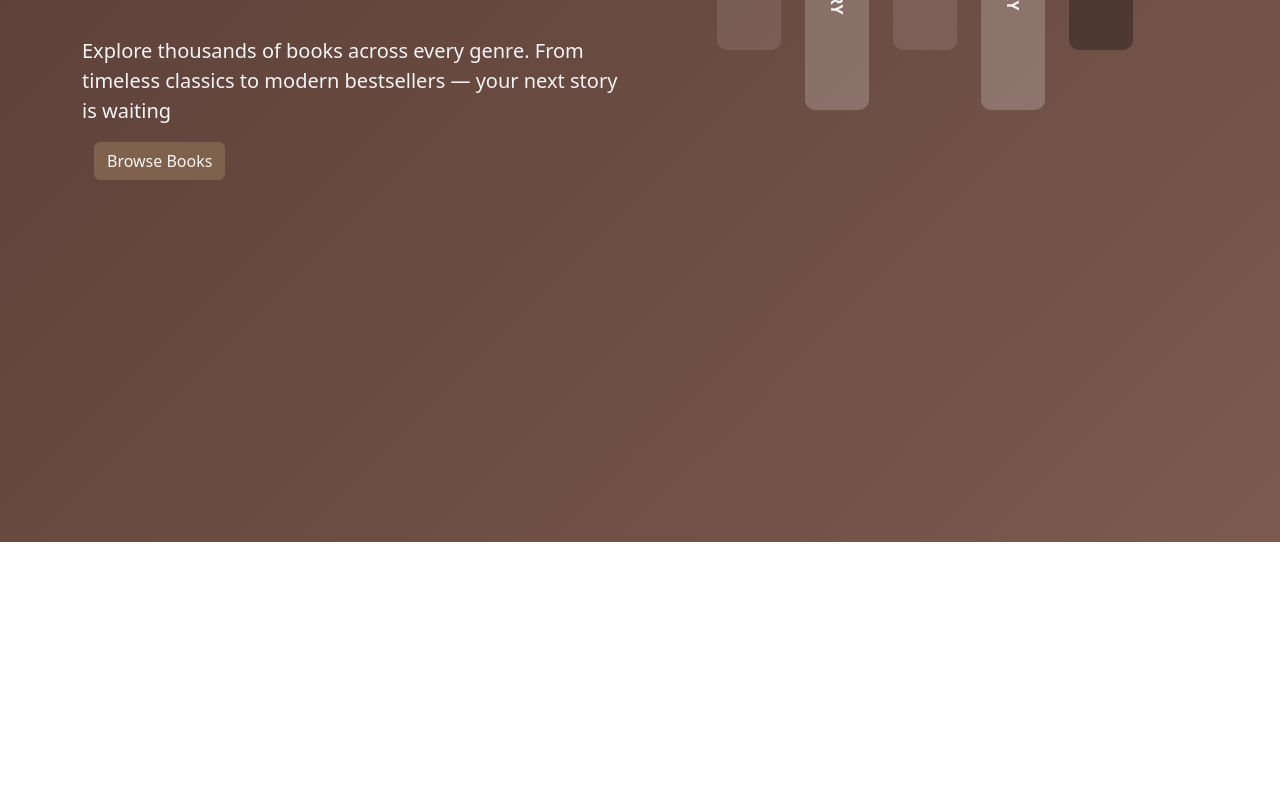
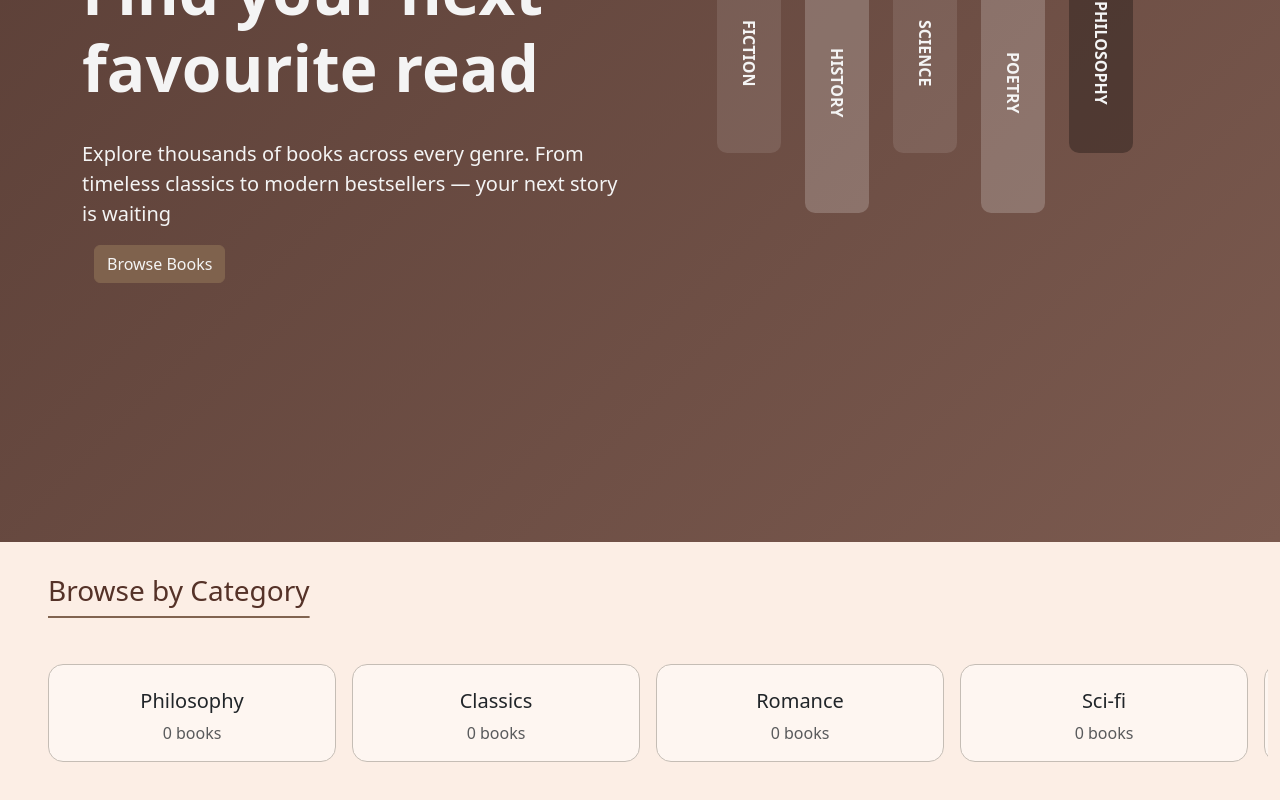
Before and after one commit to naghamalrjoub/full-stack-bookstore, a React app in the folder frontend/: page / in a window 1280 px wide. Shown: the part 314-1114 px from the top of the page. Before the commit the page ends 856 px from the top, so only its background shows below. Built offline with nearby package versions, Linux system fonts and the light colour scheme; the HTML template or start-up script is replaced by a standard one.

Commit message:
categories section in home page

```diff
--- a/frontend/src/App.css
+++ b/frontend/src/App.css
@@ -1,3 +1,7 @@
+body {
+    background-color: rgb(252, 238, 229);
+}
+
 #mainNav {
     background-color: rgb(85, 50, 40);
 }
@@ -24,7 +28,6 @@
 .heroSection {
     min-height: 100vh;
     background: linear-gradient(135deg, #5a3e36, #7b5a4f);
-    padding: 60px 0;
 }
 
 .heroSection * {
@@ -53,3 +56,42 @@
 .category-box.dark {
     background: rgba(0,0,0,0.3);
 }
+
+.categoriesHome {
+    background-color: rgb(252, 238, 229);
+}
+
+.category-scroll {
+    overflow-x: auto;
+}
+
+.category-scroll::-webkit-scrollbar {
+    display: none;
+}
+
+.category-card {
+    min-width: 200px;
+    flex: 0 0 auto;
+    border-radius: 15px;
+    background-color: rgb(254, 246, 241);
+    border: 1px solid #c5bdb5;
+}
+
+.category-card {
+    cursor: pointer;
+    transition: all 0.3s ease;
+}
+
+.category-card:hover {
+    transform: translateY(-5px);
+}
+
+@media (max-width: 992px) {
+    .heroRight {
+        margin-top: 25px;
+    }
+
+    .heroSection {
+        padding: 0;
+    }
+}
--- /dev/null
+++ b/frontend/src/components/Categories.jsx
@@ -0,0 +1,28 @@
+import React from 'react'
+import Category from './Category'
+import { Link } from 'react-router-dom'
+
+const Categories = () => {
+  return (
+    <div className='container-fluid categoriesHome mt-2 pt-4 ps-5 pb-5'>
+        <h3 className='browse-by-category' style={{color: "rgb(85, 50, 40)", textDecoration:"underline rgb(129, 100, 80)", textUnderlineOffset:"15px"}}>
+            Browse by Category
+        </h3>
+        <div className="category-scroll d-flex gap-3 d-flex justify-content-cente0r mt-5 pt-2">
+            <Category title={"Philosophy"} count={0}></Category>
+            <Category title={"Classics"} count={0}></Category>
+            <Category title={"Romance"} count={0}></Category>
+            <Category title={"Sci-fi"} count={0}></Category>
+            <Category title={"History"} count={0}></Category>
+            <Category title={"Fiction"} count={0}></Category>
+            <Link to={"/categories"} className="card category-card" style={{width: "18rem"}}>
+                    <div className="card-body d-flex align-items-center justify-content-center">
+                        <h5 className="card-title mt-2">view more</h5>
+                    </div>
+            </Link>
+        </div>
+    </div>
+  )
+}
+
+export default Categories
--- /dev/null
+++ b/frontend/src/components/Category.jsx
@@ -0,0 +1,21 @@
+import React from 'react'
+import { Link } from 'react-router-dom'
+
+const Category = ({title, count}) => {
+  return (
+    <div>
+        <Link to={`/categories/${title}`} style={{textDecoration: "none"}}>
+            <div className="card category-card text-center" style={{width: "18rem"}}>
+                    <div className="card-body">
+                        <h5 className="card-title mt-2">{title}</h5>
+                        <p className="card-text text-muted">{count} books</p>
+                    </div>
+            </div>
+        </Link>
+    </div>
+
+
+  )
+}
+
+export default Category
--- a/frontend/src/components/HeroSection.jsx
+++ b/frontend/src/components/HeroSection.jsx
@@ -3,10 +3,10 @@ import { Link } from 'react-router-dom'
 
 const HeroSection = () => {
   return (
-    <div className='heroSection d-flex align-content-center'>
-        <div className="container mt-5">
+    <div className='heroSection d-flex'>
+        <div className="container mb-5 align-content-center">
             <div className="row">
-                <div className="col-lg-6 d-flex flex-column">
+                <div className="col-lg-6 d-flex flex-column heroLeft">
                     <h1 className='display-3 fw-bold'>
                         Find your next<br/>favourite read
                     </h1>
@@ -17,12 +17,12 @@ const HeroSection = () => {
                         <Link to="/Books" className='btn btn-outline-primary navButton'>Browse Books</Link>
                     </div>
                 </div>
-                <div className="col-lg-6 d-flex justify-content-center gap-4">
+                <div className="col-lg-6 d-flex justify-content-center gap-4 heroRight">
                     <div className="category-box">FICTION</div>
                     <div className="category-box tall">HISTORY</div>
                     <div className="category-box">SCIENCE</div>
                     <div className="category-box tall">POETRY</div>
-                    <div className="category-box dark">TRAVEL</div>
+                    <div className="category-box dark">PHILOSOPHY</div>
                 </div>
             </div>
         </div>
--- a/frontend/src/pages/Home.jsx
+++ b/frontend/src/pages/Home.jsx
@@ -1,10 +1,12 @@
 import React from 'react'
 import HeroSection from '../components/HeroSection'
+import Categories from '../components/Categories'
 
 const Home = () => {
   return (
     <div>
         <HeroSection />
+        <Categories />
     </div>
   )
 }
```
